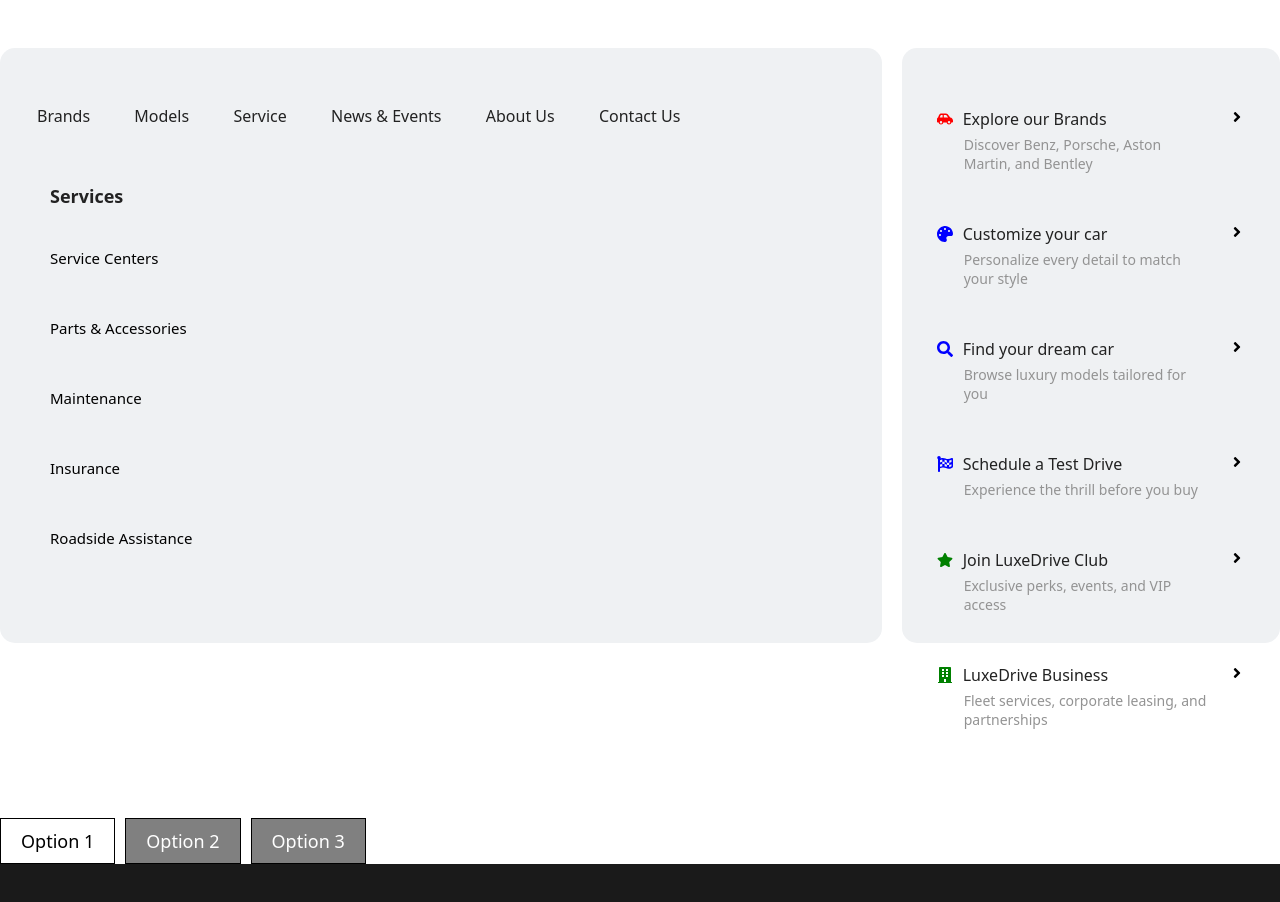
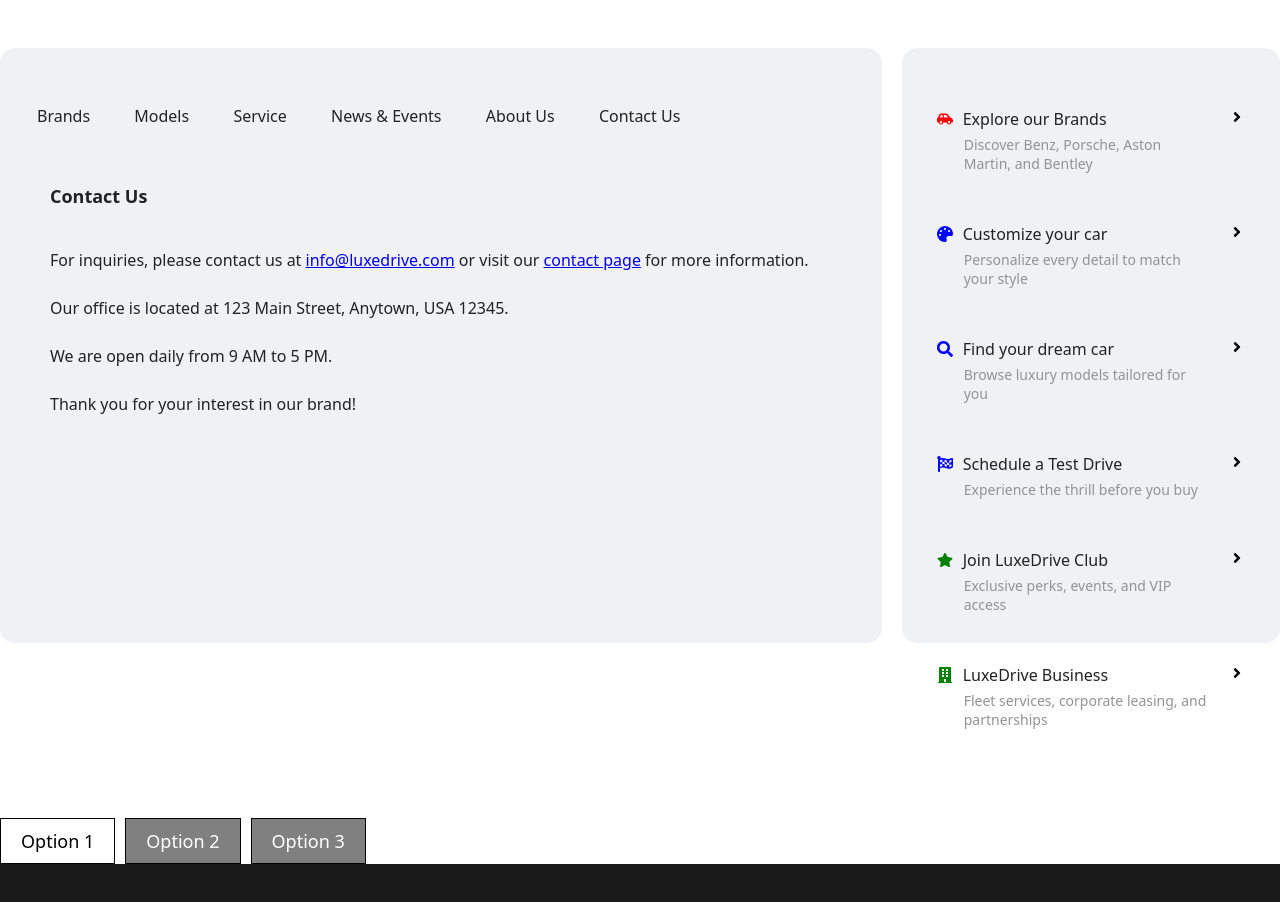
Before and after one commit to knoy00/LuxeDrive, a React (Vite) app: page / in a window 1280 px wide. Shown: the part 802-1704 px from the top of the page. Built offline with nearby package versions, Linux system fonts and the light colour scheme.

Commit message:
Nav Menu

```diff
--- a/src/components/Navmenu.jsx
+++ b/src/components/Navmenu.jsx
@@ -228,6 +228,56 @@ function Navmenu() {
                             </div>
                         </div>
                     </div>
+
+                    <div className="flc_news_events">
+                        <div className="news_events_list_wrapper">
+                            <div className="news_events_list_header">
+                                <h2>News & Events</h2>
+                            </div>
+                            <div className="news_events_list">
+                                <ul>
+                                    <li>Mercedes Benz's New E-Class</li>
+                                    <li>Aston Martin's Vantage Roadster</li>
+                                    <li>Porsche 911 Turbo S Release</li>
+                                    <li>Bentley Continental GT Announcement</li>
+                                    <li>Roadster Celebration</li>
+                                </ul>
+                            </div>
+                        </div>
+                    </div>
+
+                    <div className="flc_about_us">
+                        <div className="about_us_wrapper">
+                            <div className="about_us_header">
+                                <h2>About Us</h2>
+                            </div>
+                            <div className="about_us_text">
+                                <p>
+                                    Benz, Porsche, Aston Martin, and Bentley are premier brands in the automotive industry. Our passion for driving has driven us to create innovative and sustainable solutions that meet the needs of our customers. <br /> <br />
+                                    With a commitment to excellence, we blend state-of-the-art engineering with timeless design, ensuring every vehicle delivers an unparalleled driving experience. From high-performance sports cars to ultra-luxurious sedans and SUVs, we strive to push the boundaries of automotive craftsmanship. <br /> <br />
+                                    Our dedication to sustainability is reflected in our pursuit of advanced electric and hybrid technologies, reducing environmental impact while maintaining the thrill of driving. As pioneers in the industry, we continue to set new standards in safety, comfort, and performance. <br /> <br />
+                                    At the heart of our brand is a deep connection with our customers. We believe in delivering not just cars, but a lifestyle—one that embodies elegance, power, and innovation. Whether on the open road or in the city, our vehicles are designed to inspire and elevate every journey.
+                                </p>
+                            </div>
+                        </div>
+                    </div>
+
+                    <div className="flc_contact_us">
+                        <div className="contact_us_wrapper">
+                            <div className="contact_us_header">
+                                <h2>Contact Us</h2>
+                            </div>
+                            <div className="contact_us_text">
+                                <p>
+                                    For inquiries, please contact us at <a href="mailto:info@luxedrive.com">info@luxedrive.com</a> or visit our <a href="https://www.luxedrive.com/contact">contact page</a> for more information. <br /> <br />
+                                    Our office is located at 123 Main Street, Anytown, USA 12345. <br /> <br />
+                                    We are open daily from 9 AM to 5 PM. <br /> <br />
+                                    Thank you for your interest in our brand!
+                                </p>
+                            </div>
+
+                        </div>
+                    </div>
                 </div>
             </div>
 
--- a/src/styles/components/Navmenu.css
+++ b/src/styles/components/Navmenu.css
@@ -181,6 +181,7 @@
 .flc_services{
     width: 100%;
     padding: 50px 20px;
+    display: none;
 }
 
 .services_list_wrapper{
@@ -222,6 +223,126 @@
 
 .services_list ul li:hover{
     text-decoration: underline;
+}
+
+/***************************8 NEWS AND EVENTS */
+
+.flc_news_events{
+    width: 100%;
+    padding: 50px 20px;
+    display: none;
+}
+
+.news_events_list_wrapper{
+    width: 100%;
+}
+
+.news_events_list_header{
+    width: 100%;
+}
+
+.news_events_list_header h2{
+    font-size: 18px;
+    font-weight: 600;
+    color: #222222;
+    margin-bottom: 20px;
+    width: 100%;
+}
+
+.news_events_list{
+    width: 100%;
+    padding: 10px 0px;
+}
+
+.news_events_list ul{
+    width: 100%;
+    display: flex;
+    flex-direction: column;
+    gap: 30px;
+}
+
+.news_events_list ul li{
+    list-style-type: none;
+    padding: 10px 0;
+    cursor: pointer;
+    font-weight: 400;
+    font-size: 15px;
+    width: 35%;
+}
+
+.news_events_list ul li:hover{
+    text-decoration: underline;
+}
+
+/**************************** ABOUT US */
+
+.flc_about_us{
+    width: 100%;
+    padding: 50px 20px;
+    display: none;
+}
+
+.about_us_wrapper{
+    width: 100%;
+}
+
+.about_us_header{
+    width: 100%;
+    margin-bottom: 20px;
+}
+
+.about_us_header h2{
+    font-size: 18px;
+    font-weight: 600;
+    color: #222222;
+    margin-bottom: 20px;
+    width: 100%;
+}
+
+.about_us_text{
+    width: 100%;
+    margin-top: 20px;
+    padding: 20px 0;
+    font-size: 16px;
+    line-height: 2;
+    color: #222222;
+}
+
+/***************************************88 CONTACT US */
+
+.flc_contact_us{
+    width: 100%;
+    padding: 50px 20px;
+}
+
+.contact_us_wrapper{
+    width: 100%;
+}
+
+.contact_us_header{
+    width: 100%;
+    margin-bottom: 20px;
+}
+
+.contact_us_header h2{
+    font-size: 18px;
+    font-weight: 600;
+    color: #222222;
+    margin-bottom: 20px;
+    width: 100%;
+}
+
+.contact_us_text{
+    width: 100%;
+    margin-top: 20px;
+    padding: 20px 0;
+    font-size: 16px;
+    line-height: 1.5;
+    color: #222222;
+}
+
+.contact_us_text p{
+    margin-bottom: 10px;
 }
 
 
```
